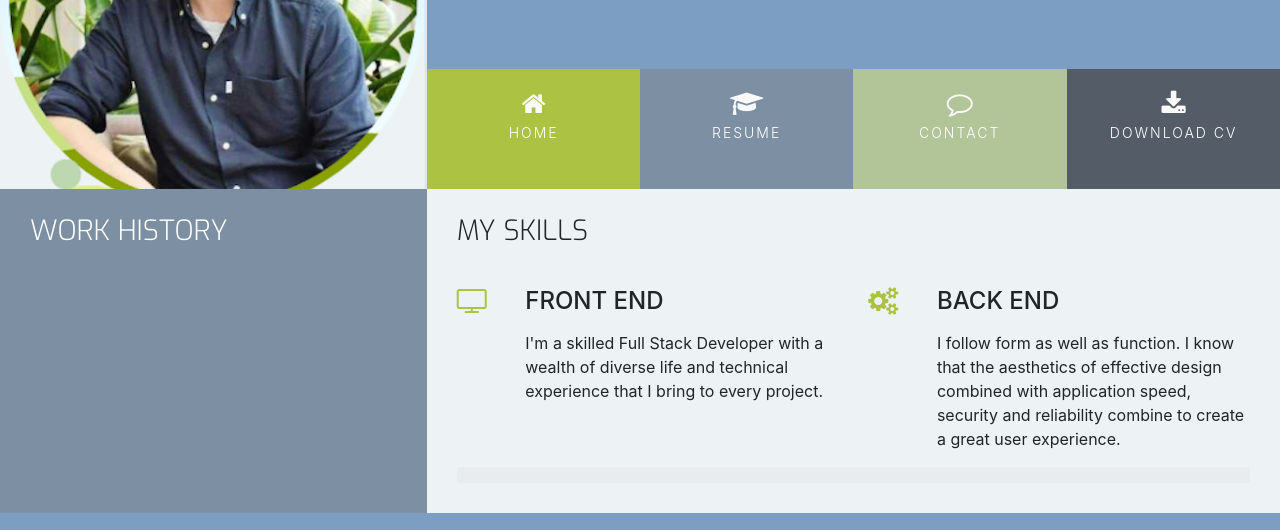
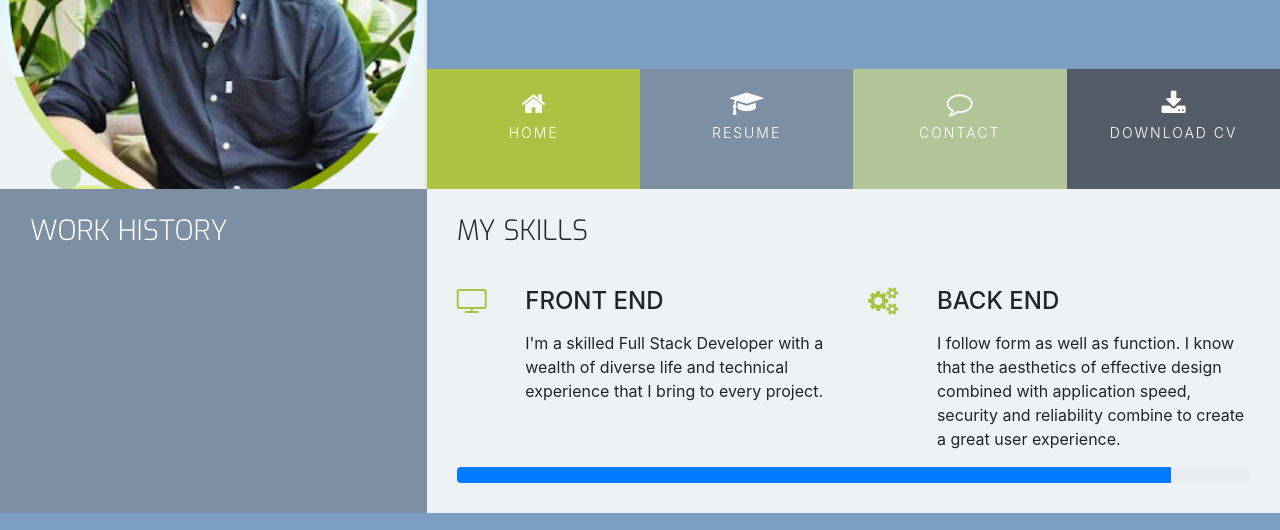
Before and after one commit to Cloud-Monkey/Bootstrap-portolio1, a plain HTML site: page resume.html in a window 1280 px wide. Shown: the part 180-710 px from the top of the page. Drawn offline with nearby package versions, Linux system fonts and the light colour scheme.

Commit message:
added progrees bar in-line styling

```diff
--- a/resume.html
+++ b/resume.html
@@ -90,7 +90,9 @@
                 <div class="row">
                     <div class="col">
                         <div class="progress">
+                            <div class="progress-bar" role="progress-bar" aria-valuenow="90" aria-valuemin="0" aria-valuemax="100" style="width:90%;">
 
+                            </div>
                         </div>
                     </div>
                 </div>
```
